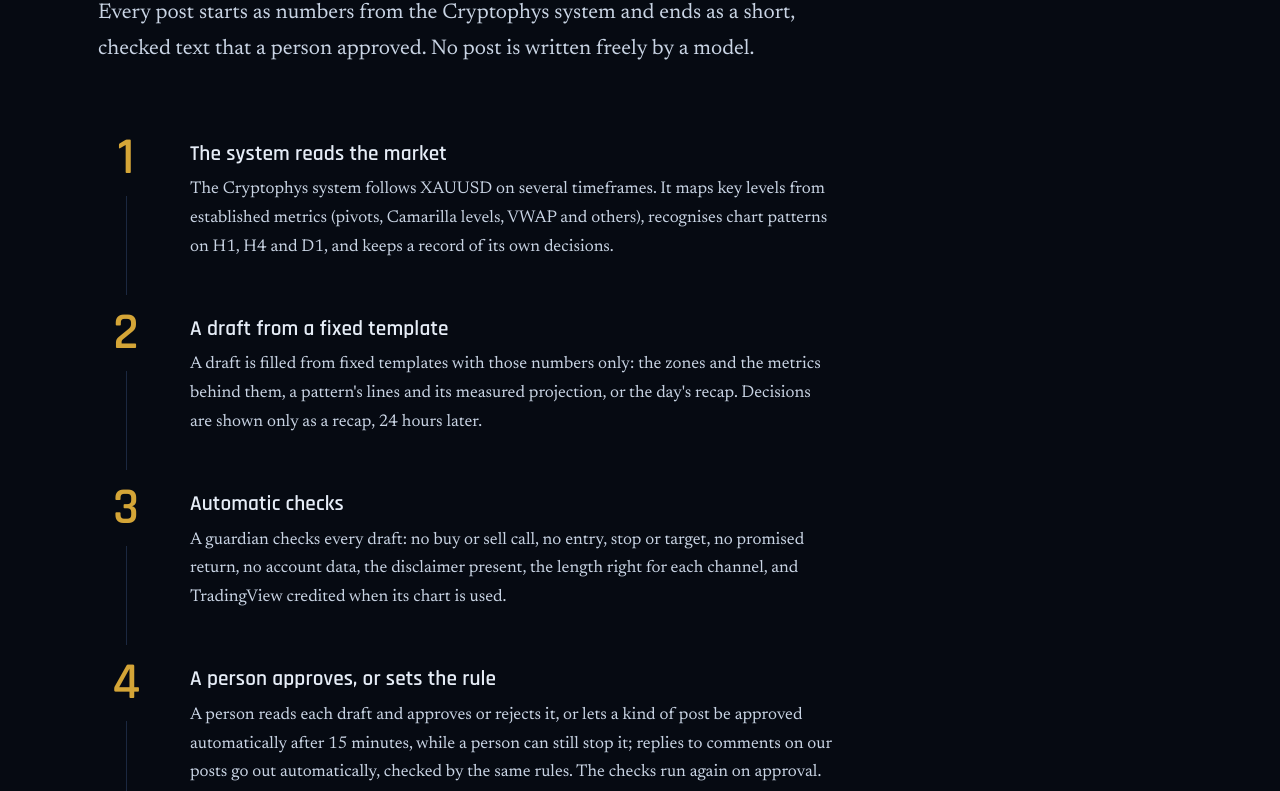
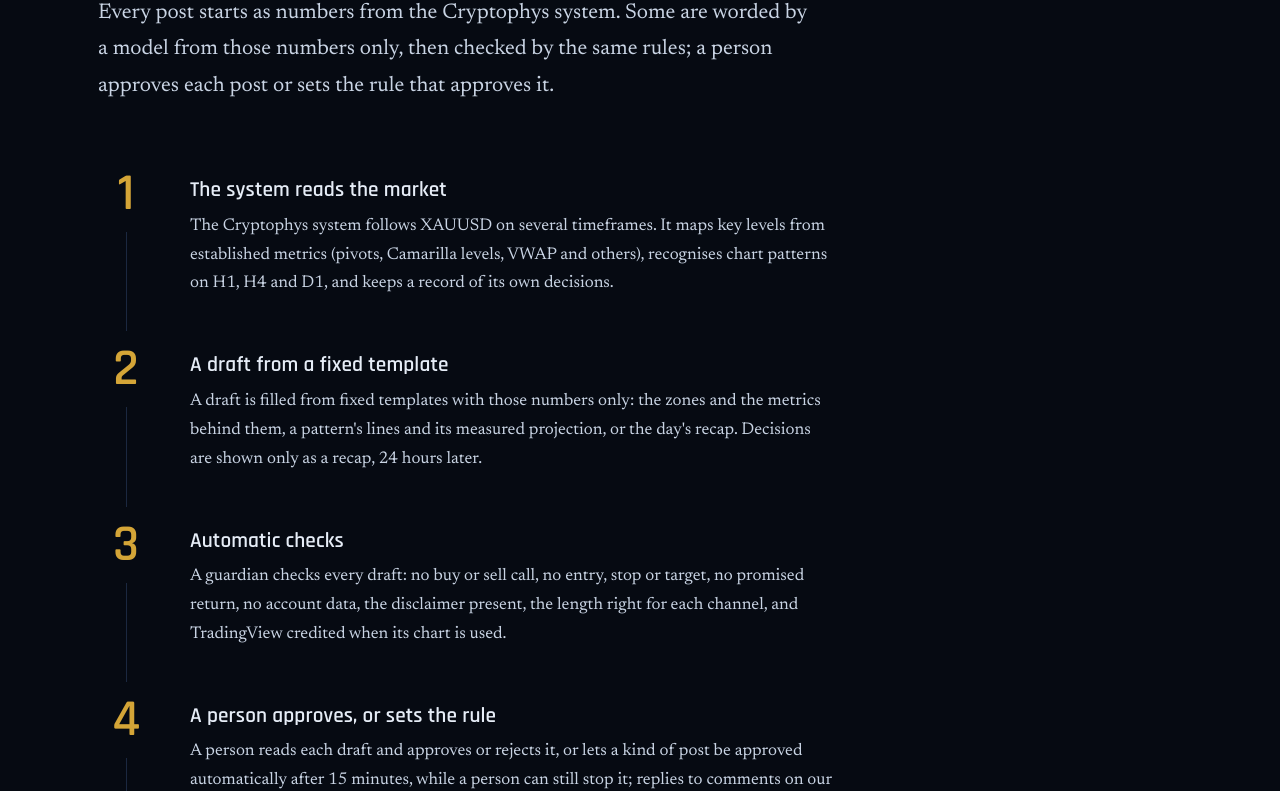
Before and after one commit to cryptophys-adm/cryptophys-cta, a website: page public/about.html in a window 1280 px wide. Shown: the part 222-1013 px from the top of the page. Drawn offline with Linux system fonts and the light colour scheme; no server answers.

Commit message:
content(about): the lede for model-worded posts, as the owner approved (#86)
Claude-Session: https://claude.ai/code/session_01KGEN4kuWc85UwVcwwV2Z6T

```diff
--- a/public/about.html
+++ b/public/about.html
@@ -52,7 +52,7 @@
 <main class="page" id="text">
   <p class="eyebrow">How it works</p>
   <h1>From analysis to a post</h1>
-  <p class="lede">Every post starts as numbers from the Cryptophys system and ends as a short, checked text that a person approved. No post is written freely by a model.</p>
+  <p class="lede">Every post starts as numbers from the Cryptophys system. Some are worded by a model from those numbers only, then checked by the same rules; a person approves each post or sets the rule that approves it.</p>
 
   <ol class="a-steps">
     <li><span class="num">1</span><div><h2>The system reads the market</h2><p>The Cryptophys system follows XAUUSD on several timeframes. It maps key levels from established metrics (pivots, Camarilla levels, VWAP and others), recognises chart patterns on H1, H4 and D1, and keeps a record of its own decisions.</p></div></li>
```
Also changed, not shown: test/fixtures/legal-words.json (+2 -2 lines), docs/CHANGELOG.md.
